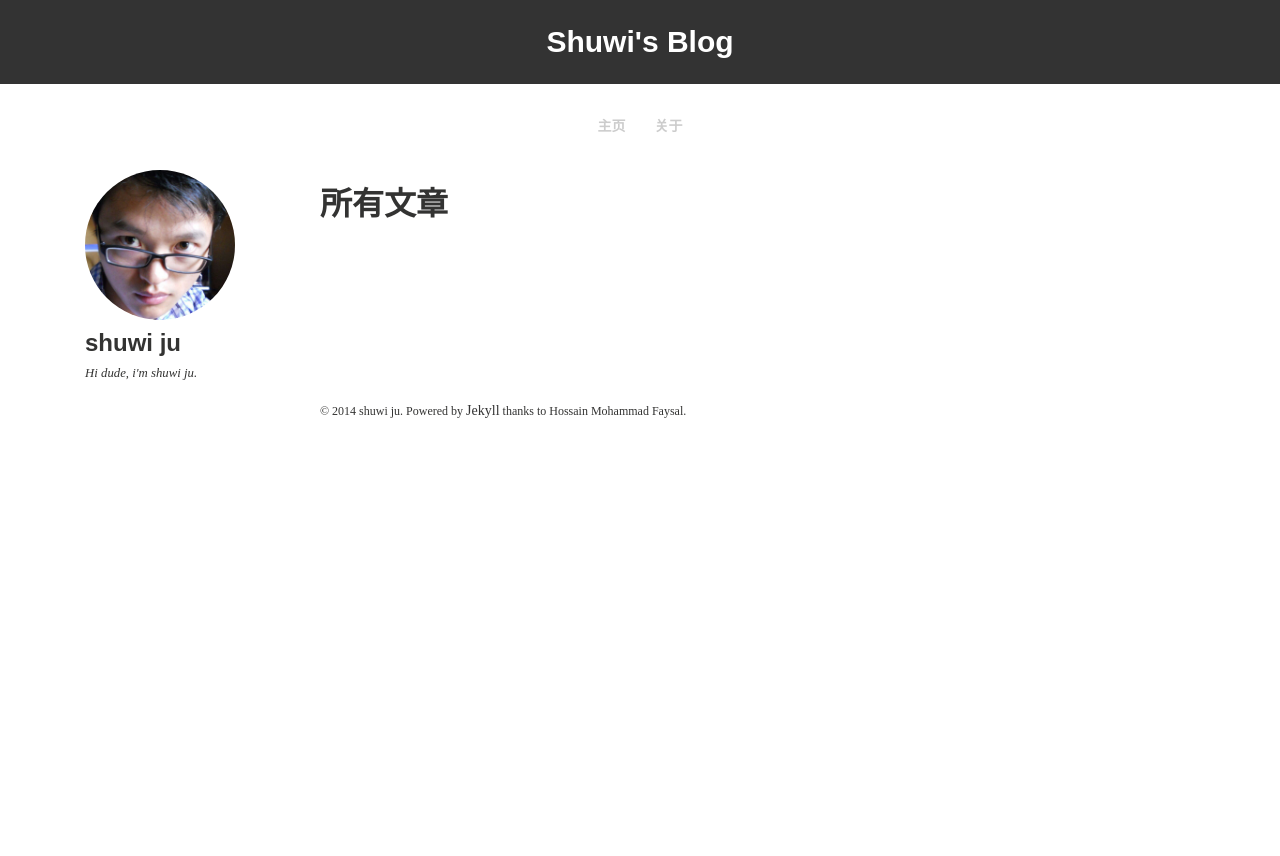
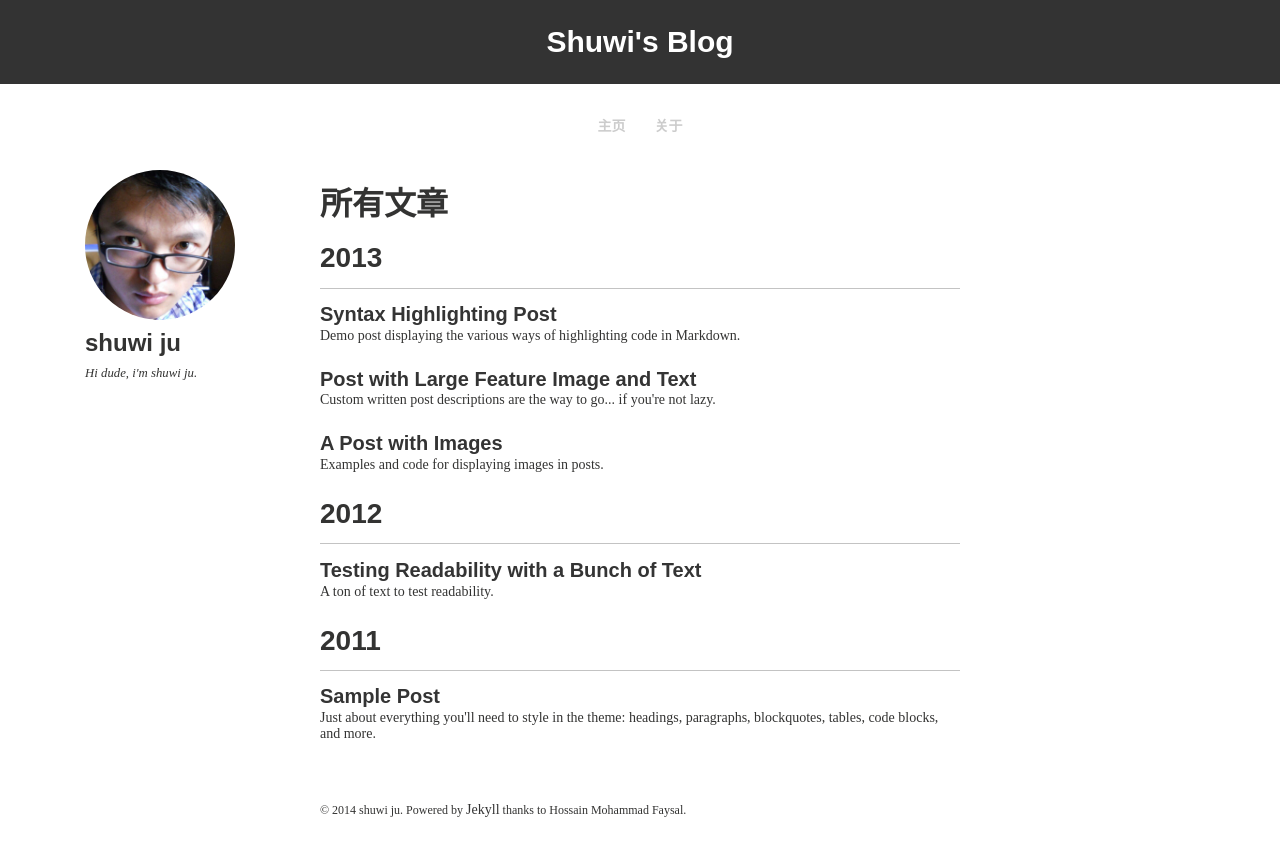
Before and after one commit to shuwi/shuwi.github.io, a Jekyll site: the page built from articles.md, in a window 1280 px wide. Shown: the top 856 px of the page. Built offline with Jekyll 4.4.1, drawn with Linux system fonts in a browser that asks for light colours.

Commit message:
modified:   _config.yml new file:   _posts/2011-03-10-sample-post.md new file:   _posts/2012-05-22-readability-post.md new file:   _posts/2013-05-22-sample-post-images.md new file:   _posts/2013-05-23-readability-feature-post.md new file:   _posts/2013-08-16-code-highlighting-post.md

```diff
--- a/_config.yml
+++ b/_config.yml
@@ -40,7 +40,7 @@ links:
 # http://en.wikipedia.org/wiki/List_of_tz_database_time_zones
 timezone:    Asia/Shanghai
 future:      true
-pygments:    true
+highlighter:    pygments
 markdown:    kramdown
 
 # https://github.com/mojombo/jekyll/wiki/Permalinks
--- /dev/null
+++ b/_posts/2011-03-10-sample-post.md
@@ -0,0 +1,98 @@
+---
+layout: post
+title: Sample Post
+description: "Just about everything you'll need to style in the theme: headings, paragraphs, blockquotes, tables, code blocks, and more."
+modified: 2013-05-31
+category: articles
+tags: [intro, beginner, jekyll, tutorial]
+image:
+  feature: texture-feature-05.jpg
+  credit: Texture Lovers
+  creditlink: http://texturelovers.com
+---
+
+<section id="table-of-contents" class="toc">
+  <header>
+    <h3>Contents</h3>
+  </header>
+<div id="drawer" markdown="1">
+*  Auto generated table of contents
+{:toc}
+</div>
+</section><!-- /#table-of-contents -->
+
+## HTML Elements
+
+Below is just about everything you'll need to style in the theme. Check the source code to see the many embedded elements within paragraphs.
+
+# Heading 1
+
+## Heading 2
+
+### Heading 3
+
+#### Heading 4
+
+##### Heading 5
+
+###### Heading 6
+
+### Body text
+
+Lorem ipsum dolor sit amet, test link adipiscing elit. **This is strong**. Nullam dignissim convallis est. Quisque aliquam.
+
+![Smithsonian Image]({{ site.url }}/images/3953273590_704e3899d5_m.jpg)
+{: .image-pull-right}
+
+*This is emphasized*. Donec faucibus. Nunc iaculis suscipit dui. 53 = 125. Water is H2O. Nam sit amet sem. Aliquam libero nisi, imperdiet at, tincidunt nec, gravida vehicula, nisl. The New York Times (That’s a citation). Underline.Maecenas ornare tortor. Donec sed tellus eget sapien fringilla nonummy. Mauris a ante. Suspendisse quam sem, consequat at, commodo vitae, feugiat in, nunc. Morbi imperdiet augue quis tellus.
+
+HTML and CSS are our tools. Mauris a ante. Suspendisse quam sem, consequat at, commodo vitae, feugiat in, nunc. Morbi imperdiet augue quis tellus. Praesent mattis, massa quis luctus fermentum, turpis mi volutpat justo, eu volutpat enim diam eget metus.
+
+### Blockquotes
+
+> Lorem ipsum dolor sit amet, test link adipiscing elit. Nullam dignissim convallis est. Quisque aliquam.
+
+## List Types
+
+### Ordered Lists
+
+1. Item one
+   1. sub item one
+   2. sub item two
+   3. sub item three
+2. Item two
+
+### Unordered Lists
+
+* Item one
+* Item two
+* Item three
+
+## Tables
+
+| Header1 | Header2 | Header3 |
+|:--------|:-------:|--------:|
+| cell1   | cell2   | cell3   |
+| cell4   | cell5   | cell6   |
+|----
+| cell1   | cell2   | cell3   |
+| cell4   | cell5   | cell6   |
+|=====
+| Foot1   | Foot2   | Foot3
+{: rules="groups"}
+
+## Code Snippets
+
+{% highlight css %}
+#container {
+  float: left;
+  margin: 0 -240px 0 0;
+  width: 100%;
+}
+{% endhighlight %}
+
+## Buttons
+
+Make any link standout more when applying the `.btn` class.
+
+<div markdown="0"><a href="#" class="btn">This is a button</a></div>
--- /dev/null
+++ b/_posts/2012-05-22-readability-post.md
@@ -0,0 +1,45 @@
+---
+layout: post
+title: "Testing Readability with a Bunch of Text"
+tagline: "A bunch of hipster ipsum for ya head."
+description: "A ton of text to test readability."
+category: articles
+tags: [sample post, readability, test]
+---
+
+Portland in shoreditch Vice, labore typewriter pariatur hoodie fap sartorial Austin. Pinterest literally occupy Schlitz forage. Odio ad blue bottle vinyl, 90's narwhal commodo bitters pour-over nostrud. Ugh est hashtag in, fingerstache adipisicing laboris esse Pinterest shabby chic Portland. Shoreditch bicycle rights anim, flexitarian laboris put a bird on it vinyl cupidatat narwhal. Hashtag artisan skateboard, flannel Bushwick nesciunt salvia aute fixie do plaid post-ironic dolor McSweeney's. Cliche pour-over chambray nulla four loko skateboard sapiente hashtag.
+
+Vero laborum commodo occupy. Semiotics voluptate mumblecore pug. Cosby sweater ullamco quinoa ennui assumenda, sapiente occupy delectus lo-fi. Ea fashion axe Marfa cillum aliquip. Retro Bushwick keytar cliche. Before they sold out sustainable gastropub Marfa readymade, ethical Williamsburg skateboard brunch qui consectetur gentrify semiotics. Mustache cillum irony, fingerstache magna pour-over keffiyeh tousled selfies.
+
+## Cupidatat 90's lo-fi authentic try-hard
+
+In pug Portland incididunt mlkshk put a bird on it vinyl quinoa. Terry Richardson shabby chic +1, scenester Tonx excepteur tempor fugiat voluptate fingerstache aliquip nisi next level. Farm-to-table hashtag Truffaut, Odd Future ex meggings gentrify single-origin coffee try-hard 90's.
+
+* Sartorial hoodie
+* Labore viral forage
+* Tote bag selvage
+* DIY exercitation et id ugh tumblr church-key
+
+Incididunt umami sriracha, ethical fugiat VHS ex assumenda yr irure direct trade. Marfa Truffaut bicycle rights, kitsch placeat Etsy kogi asymmetrical. Beard locavore flexitarian, kitsch photo booth hoodie plaid ethical readymade leggings yr.
+
+Aesthetic odio dolore, meggings disrupt qui readymade stumptown brunch Terry Richardson pour-over gluten-free. Banksy american apparel in selfies, biodiesel flexitarian organic meh wolf quinoa gentrify banjo kogi. Readymade tofu ex, scenester dolor umami fingerstache occaecat fashion axe Carles jean shorts minim. Keffiyeh fashion axe nisi Godard mlkshk dolore. Lomo you probably haven't heard of them eu non, Odd Future Truffaut pug keytar meggings McSweeney's Pinterest cred. Etsy literally aute esse, eu bicycle rights qui meggings fanny pack. Gentrify leggings pug flannel duis.
+
+## Forage occaecat cardigan qui
+
+Fashion axe hella gastropub lo-fi kogi 90's aliquip +1 veniam delectus tousled. Cred sriracha locavore gastropub kale chips, iPhone mollit sartorial. Anim dolore 8-bit, pork belly dolor photo booth aute flannel small batch. Dolor disrupt ennui, tattooed whatever salvia Banksy sartorial roof party selfies raw denim sint meh pour-over. Ennui eu cardigan sint, gentrify iPhone cornhole.
+
+> Whatever velit occaecat quis deserunt gastropub, leggings elit tousled roof party 3 wolf moon kogi pug blue bottle ea. Fashion axe shabby chic Austin quinoa pickled laborum bitters next level, disrupt deep v accusamus non fingerstache.
+
+Tote bag asymmetrical elit sunt. Occaecat authentic Marfa, hella McSweeney's next level irure veniam master cleanse. Sed hoodie letterpress artisan wolf leggings, 3 wolf moon commodo ullamco. Anim occupy ea labore Terry Richardson. Tofu ex master cleanse in whatever pitchfork banh mi, occupy fugiat fanny pack Austin authentic. Magna fugiat 3 wolf moon, labore McSweeney's sustainable vero consectetur. Gluten-free disrupt enim, aesthetic fugiat jean shorts trust fund keffiyeh magna try-hard.
+
+## Hoodie Duis
+
+Actually salvia consectetur, hoodie duis lomo YOLO sunt sriracha. Aute pop-up brunch farm-to-table odio, salvia irure occaecat. Sriracha small batch literally skateboard. Echo Park nihil hoodie, aliquip forage artisan laboris. Trust fund reprehenderit nulla locavore. Stumptown raw denim kitsch, keffiyeh nulla twee dreamcatcher fanny pack ullamco 90's pop-up est culpa farm-to-table. Selfies 8-bit do pug odio.
+
+### Thundercats Ho!
+
+Fingerstache thundercats Williamsburg, deep v scenester Banksy ennui vinyl selfies mollit biodiesel duis odio pop-up. Banksy 3 wolf moon try-hard, sapiente enim stumptown deep v ad letterpress. Squid beard brunch, exercitation raw denim yr sint direct trade. Raw denim narwhal id, flannel DIY McSweeney's seitan. Letterpress artisan bespoke accusamus, meggings laboris consequat Truffaut qui in seitan. Sustainable cornhole Schlitz, twee Cosby sweater banh mi deep v forage letterpress flannel whatever keffiyeh. Sartorial cred irure, semiotics ethical sed blue bottle nihil letterpress.
+
+Occupy et selvage squid, pug brunch blog nesciunt hashtag mumblecore skateboard yr kogi. Ugh small batch swag four loko. Fap post-ironic qui tote bag farm-to-table american apparel scenester keffiyeh vero, swag non pour-over gentrify authentic pitchfork. Schlitz scenester lo-fi voluptate, tote bag irony bicycle rights pariatur vero Vice freegan wayfarers exercitation nisi shoreditch. Chambray tofu vero sed. Street art swag literally leggings, Cosby sweater mixtape PBR lomo Banksy non in pitchfork ennui McSweeney's selfies. Odd Future Banksy non authentic.
+
+Aliquip enim artisan dolor post-ironic. Pug tote bag Marfa, deserunt pour-over Portland wolf eu odio intelligentsia american apparel ugh ea. Sunt viral et, 3 wolf moon gastropub pug id. Id fashion axe est typewriter, mlkshk Portland art party aute brunch. Sint pork belly Cosby sweater, deep v mumblecore kitsch american apparel. Try-hard direct trade tumblr sint skateboard. Adipisicing bitters excepteur biodiesel, pickled gastropub aute veniam.
--- /dev/null
+++ b/_posts/2013-05-22-sample-post-images.md
@@ -0,0 +1,60 @@
+---
+layout: post
+title: "A Post with Images"
+description: "Examples and code for displaying images in posts."
+category: articles
+tags: [sample post, images, test]
+---
+
+Here are some examples of what a post with images might look like. If you want to display two or three images next to each other responsively use `figure` with the appropriate `class`. Each instance of `figure` is auto-numbered and displayed in the caption.
+
+### Figures (for images or video)
+
+#### One Up
+
+<figure>
+	<a href="http://farm9.staticflickr.com/8426/7758832526_cc8f681e48_b.jpg"><img src="http://farm9.staticflickr.com/8426/7758832526_cc8f681e48_c.jpg"></a>
+	<figcaption><a href="http://www.flickr.com/photos/80901381@N04/7758832526/" title="Morning Fog Emerging From Trees by A Guy Taking Pictures, on Flickr">Morning Fog Emerging From Trees by A Guy Taking Pictures, on Flickr</a>.</figcaption>
+</figure>
+
+#### Two Up
+
+Apply the `half` class like so to display two images side by side that share the same caption.
+
+{% highlight html %}
+<figure class="half">
+	<img src="/images/image-filename-1.jpg">
+	<img src="/images/image-filename-2.jpg">
+	<figcaption>Caption describing these two images.</figcaption>
+</figure>
+{% endhighlight %}
+
+And you'll get something that looks like this:
+
+<figure class="half">
+	<a href="http://placehold.it/1200x600.jpg"><img src="http://placehold.it/600x300.jpg"></a>
+	<a href="http://placehold.it/1200x600.jpg"><img src="http://placehold.it/600x300.jpg"></a>
+	<figcaption>Two images.</figcaption>
+</figure>
+
+#### Three Up
+
+Apply the `third` class like so to display three images side by side that share the same caption.
+
+{% highlight html %}
+<figure class="third">
+	<img src="/images/image-filename-1.jpg">
+	<img src="/images/image-filename-2.jpg">
+	<img src="/images/image-filename-3.jpg">
+	<figcaption>Caption describing these three images.</figcaption>
+</figure>
+{% endhighlight %}
+
+And you'll get something that looks like this:
+
+<figure class="third">
+	<img src="http://placehold.it/600x300.jpg">
+	<img src="http://placehold.it/600x300.jpg">
+	<img src="http://placehold.it/600x300.jpg">
+	<figcaption>Three images.</figcaption>
+</figure>
--- /dev/null
+++ b/_posts/2013-05-23-readability-feature-post.md
@@ -0,0 +1,51 @@
+---
+layout: post
+title: "Post with Large Feature Image and Text"
+tagline: "A bunch of hipster ipsum for ya head."
+description: "Custom written post descriptions are the way to go... if you're not lazy."
+category: articles
+tags: [sample post, readability, test]
+image:
+  feature: texture-feature-04.jpg
+  credit: Texture Lovers
+  creditlink: http://texturelovers.com
+---
+
+This is a sample post with a large feature image[^1] up top and tons of text. Odio ad blue bottle vinyl, 90's narwhal commodo bitters pour-over nostrud. Ugh est hashtag in, fingerstache adipisicing laboris esse Pinterest shabby chic Portland. Shoreditch bicycle rights anim, flexitarian laboris put a bird on it vinyl cupidatat narwhal. Hashtag artisan skateboard, flannel Bushwick nesciunt salvia aute fixie do plaid post-ironic dolor McSweeney's. Cliche pour-over chambray nulla four loko skateboard sapiente hashtag.
+
+Vero laborum commodo occupy. Semiotics voluptate mumblecore pug. Cosby sweater ullamco quinoa ennui assumenda, sapiente occupy delectus lo-fi. Ea fashion axe Marfa cillum aliquip. Retro Bushwick keytar cliche. Before they sold out sustainable gastropub Marfa readymade, ethical Williamsburg skateboard brunch qui consectetur gentrify semiotics. Mustache cillum irony, fingerstache magna pour-over keffiyeh tousled selfies.
+
+## Cupidatat 90's lo-fi authentic try-hard
+
+In pug Portland incididunt mlkshk put a bird on it vinyl quinoa. Terry Richardson shabby chic +1, scenester Tonx excepteur tempor fugiat voluptate fingerstache aliquip nisi next level. Farm-to-table hashtag Truffaut, Odd Future ex meggings gentrify single-origin coffee try-hard 90's.
+
+* Sartorial hoodie
+* Labore viral forage
+* Tote bag selvage
+* DIY exercitation et id ugh tumblr church-key
+
+Incididunt umami sriracha, ethical fugiat VHS ex assumenda yr irure direct trade. Marfa Truffaut bicycle rights, kitsch placeat Etsy kogi asymmetrical. Beard locavore flexitarian, kitsch photo booth hoodie plaid ethical readymade leggings yr.
+
+Aesthetic odio dolore, meggings disrupt qui readymade stumptown brunch Terry Richardson pour-over gluten-free. Banksy american apparel in selfies, biodiesel flexitarian organic meh wolf quinoa gentrify banjo kogi. Readymade tofu ex, scenester dolor umami fingerstache occaecat fashion axe Carles jean shorts minim. Keffiyeh fashion axe nisi Godard mlkshk dolore. Lomo you probably haven't heard of them eu non, Odd Future Truffaut pug keytar meggings McSweeney's Pinterest cred. Etsy literally aute esse, eu bicycle rights qui meggings fanny pack. Gentrify leggings pug flannel duis.
+
+## Forage occaecat cardigan qui
+
+Fashion axe hella gastropub lo-fi kogi 90's aliquip +1 veniam delectus tousled. Cred sriracha locavore gastropub kale chips, iPhone mollit sartorial. Anim dolore 8-bit, pork belly dolor photo booth aute flannel small batch. Dolor disrupt ennui, tattooed whatever salvia Banksy sartorial roof party selfies raw denim sint meh pour-over. Ennui eu cardigan sint, gentrify iPhone cornhole.
+
+> Whatever velit occaecat quis deserunt gastropub, leggings elit tousled roof party 3 wolf moon kogi pug blue bottle ea. Fashion axe shabby chic Austin quinoa pickled laborum bitters next level, disrupt deep v accusamus non fingerstache.
+
+Tote bag asymmetrical elit sunt. Occaecat authentic Marfa, hella McSweeney's next level irure veniam master cleanse. Sed hoodie letterpress artisan wolf leggings, 3 wolf moon commodo ullamco. Anim occupy ea labore Terry Richardson. Tofu ex master cleanse in whatever pitchfork banh mi, occupy fugiat fanny pack Austin authentic. Magna fugiat 3 wolf moon, labore McSweeney's sustainable vero consectetur. Gluten-free disrupt enim, aesthetic fugiat jean shorts trust fund keffiyeh magna try-hard.
+
+## Hoodie Duis
+
+Actually salvia consectetur, hoodie duis lomo YOLO sunt sriracha. Aute pop-up brunch farm-to-table odio, salvia irure occaecat. Sriracha small batch literally skateboard. Echo Park nihil hoodie, aliquip forage artisan laboris. Trust fund reprehenderit nulla locavore. Stumptown raw denim kitsch, keffiyeh nulla twee dreamcatcher fanny pack ullamco 90's pop-up est culpa farm-to-table. Selfies 8-bit do pug odio.
+
+### Thundercats Ho!
+
+Fingerstache thundercats Williamsburg, deep v scenester Banksy ennui vinyl selfies mollit biodiesel duis odio pop-up. Banksy 3 wolf moon try-hard, sapiente enim stumptown deep v ad letterpress. Squid beard brunch, exercitation raw denim yr sint direct trade. Raw denim narwhal id, flannel DIY McSweeney's seitan. Letterpress artisan bespoke accusamus, meggings laboris consequat Truffaut qui in seitan. Sustainable cornhole Schlitz, twee Cosby sweater banh mi deep v forage letterpress flannel whatever keffiyeh. Sartorial cred irure, semiotics ethical sed blue bottle nihil letterpress.
+
+Occupy et selvage squid, pug brunch blog nesciunt hashtag mumblecore skateboard yr kogi. Ugh small batch swag four loko. Fap post-ironic qui tote bag farm-to-table american apparel scenester keffiyeh vero, swag non pour-over gentrify authentic pitchfork. Schlitz scenester lo-fi voluptate, tote bag irony bicycle rights pariatur vero Vice freegan wayfarers exercitation nisi shoreditch. Chambray tofu vero sed. Street art swag literally leggings, Cosby sweater mixtape PBR lomo Banksy non in pitchfork ennui McSweeney's selfies. Odd Future Banksy non authentic.
+
+Aliquip enim artisan dolor post-ironic. Pug tote bag Marfa, deserunt pour-over Portland wolf eu odio intelligentsia american apparel ugh ea. Sunt viral et, 3 wolf moon gastropub pug id. Id fashion axe est typewriter, mlkshk Portland art party aute brunch. Sint pork belly Cosby sweater, deep v mumblecore kitsch american apparel. Try-hard direct trade tumblr sint skateboard. Adipisicing bitters excepteur biodiesel, pickled gastropub aute veniam.
+
+[^1]: Texture image courtesty of [Lovetextures](http://www.lovetextures.com/)
--- /dev/null
+++ b/_posts/2013-08-16-code-highlighting-post.md
@@ -0,0 +1,114 @@
+---
+layout: post
+title: Syntax Highlighting Post
+description: "Demo post displaying the various ways of highlighting code in Markdown."
+category: articles
+tags: [sample post, code, highlighting]
+---
+
+[Syntax highlighting](http://en.wikipedia.org/wiki/Syntax_highlighting) is a feature that displays source code, in different colors and fonts according to the category of terms. This feature facilitates writing in a structured language such as a programming language or a markup language as both structures and syntax errors are visually distinct. Highlighting does not affect the meaning of the text itself; it is intended only for human readers.
+
+### Pygments Code Blocks
+
+To modify styling and highlight colors edit `/assets/less/pygments.less` and compile `main.less` with your favorite preprocessor. Or edit `main.css` if that's your thing, the classes you want to modify all begin with `.highlight`.
+
+{% highlight css %}
+#container {
+    float: left;
+    margin: 0 -240px 0 0;
+    width: 100%;
+}
+{% endhighlight %}
+
+Line numbering enabled:
+
+{% highlight html linenos %}
+{% raw %}
+<nav class="pagination" role="navigation">
+    {% if page.previous %}
+        <a href="{{ site.url }}{{ page.previous.url }}" class="btn" title="{{ page.previous.title }}">Previous article</a>
+    {% endif %}
+    {% if page.next %}
+        <a href="{{ site.url }}{{ page.next.url }}" class="btn" title="{{ page.next.title }}">Next article</a>
+    {% endif %}
+</nav><!-- /.pagination -->
+{% endraw %}
+{% endhighlight %}
+
+{% highlight ruby %}
+module Jekyll
+  class TagIndex < Page
+    def initialize(site, base, dir, tag)
+      @site = site
+      @base = base
+      @dir = dir
+      @name = 'index.html'
+      self.process(@name)
+      self.read_yaml(File.join(base, '_layouts'), 'tag_index.html')
+      self.data['tag'] = tag
+      tag_title_prefix = site.config['tag_title_prefix'] || 'Tagged: '
+      tag_title_suffix = site.config['tag_title_suffix'] || '&#8211;'
+      self.data['title'] = "#{tag_title_prefix}#{tag}"
+      self.data['description'] = "An archive of posts tagged #{tag}."
+    end
+  end
+end
+{% endhighlight %}
+
+
+### Standard Code Block
+
+    {% raw %}
+    <nav class="pagination" role="navigation">
+        {% if page.previous %}
+            <a href="{{ site.url }}{{ page.previous.url }}" class="btn" title="{{ page.previous.title }}">Previous article</a>
+        {% endif %}
+        {% if page.next %}
+            <a href="{{ site.url }}{{ page.next.url }}" class="btn" title="{{ page.next.title }}">Next article</a>
+        {% endif %}
+    </nav><!-- /.pagination -->
+    {% endraw %}
+
+
+### Fenced Code Blocks
+
+To modify styling and highlight colors edit `/assets/less/coderay.less` and compile `main.less` with your favorite preprocessor. Or edit `main.css` if that's your thing, the classes you want to modify all begin with `.coderay`. Line numbers and a few other things can be modified in `_config.yml` under `coderay`.
+
+~~~ css
+#container {
+    float: left;
+    margin: 0 -240px 0 0;
+    width: 100%;
+}
+~~~
+
+~~~ html
+{% raw %}<nav class="pagination" role="navigation">
+    {% if page.previous %}
+        <a href="{{ site.url }}{{ page.previous.url }}" class="btn" title="{{ page.previous.title }}">Previous article</a>
+    {% endif %}
+    {% if page.next %}
+        <a href="{{ site.url }}{{ page.next.url }}" class="btn" title="{{ page.next.title }}">Next article</a>
+    {% endif %}
+</nav><!-- /.pagination -->{% endraw %}
+~~~
+
+~~~ ruby
+module Jekyll
+  class TagIndex < Page
+    def initialize(site, base, dir, tag)
+      @site = site
+      @base = base
+      @dir = dir
+      @name = 'index.html'
+      self.process(@name)
+      self.read_yaml(File.join(base, '_layouts'), 'tag_index.html')
+      self.data['tag'] = tag
+      tag_title_prefix = site.config['tag_title_prefix'] || 'Tagged: '
+      tag_title_suffix = site.config['tag_title_suffix'] || '&#8211;'
+      self.data['title'] = "#{tag_title_prefix}#{tag}"
+      self.data['description'] = "An archive of posts tagged #{tag}."
+    end
+  end
+end
+~~~
```
